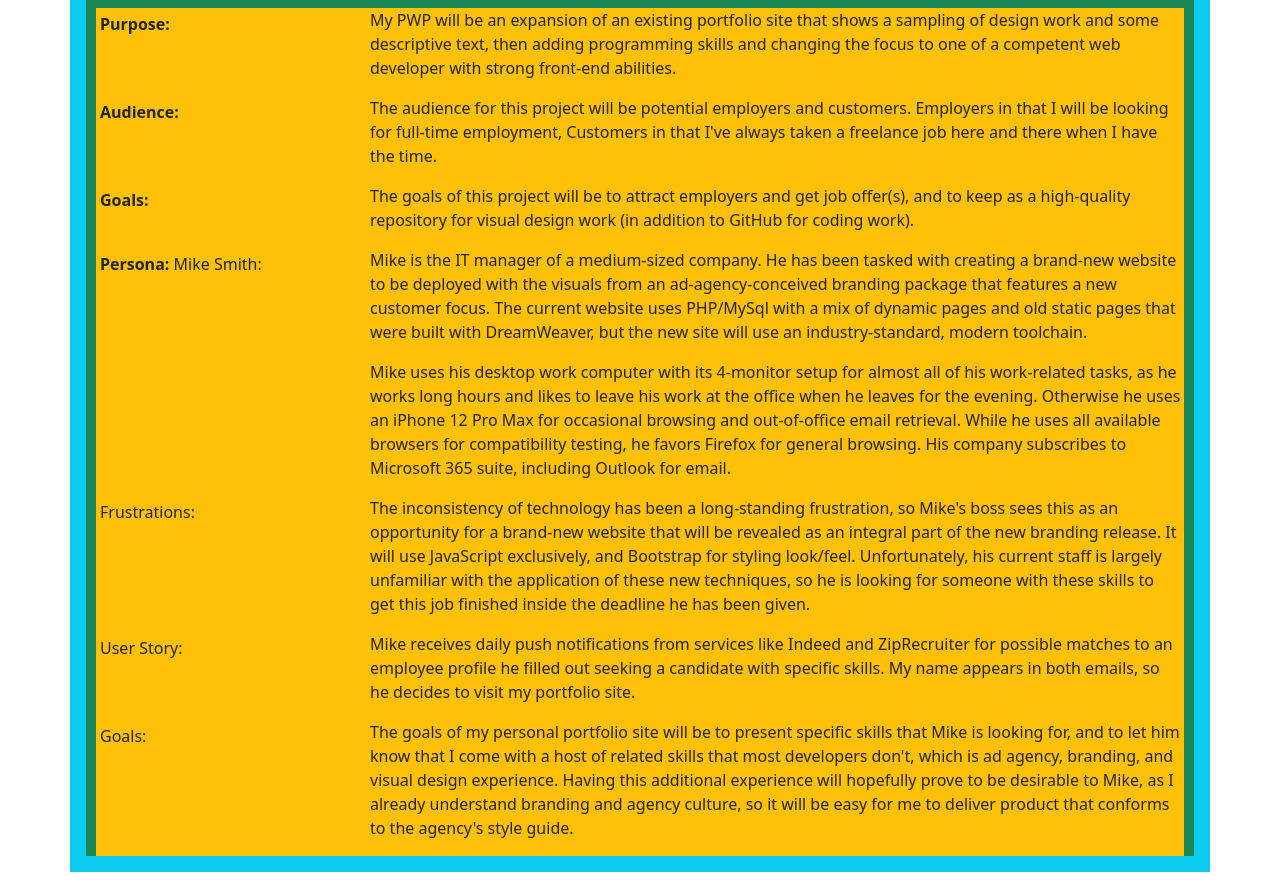
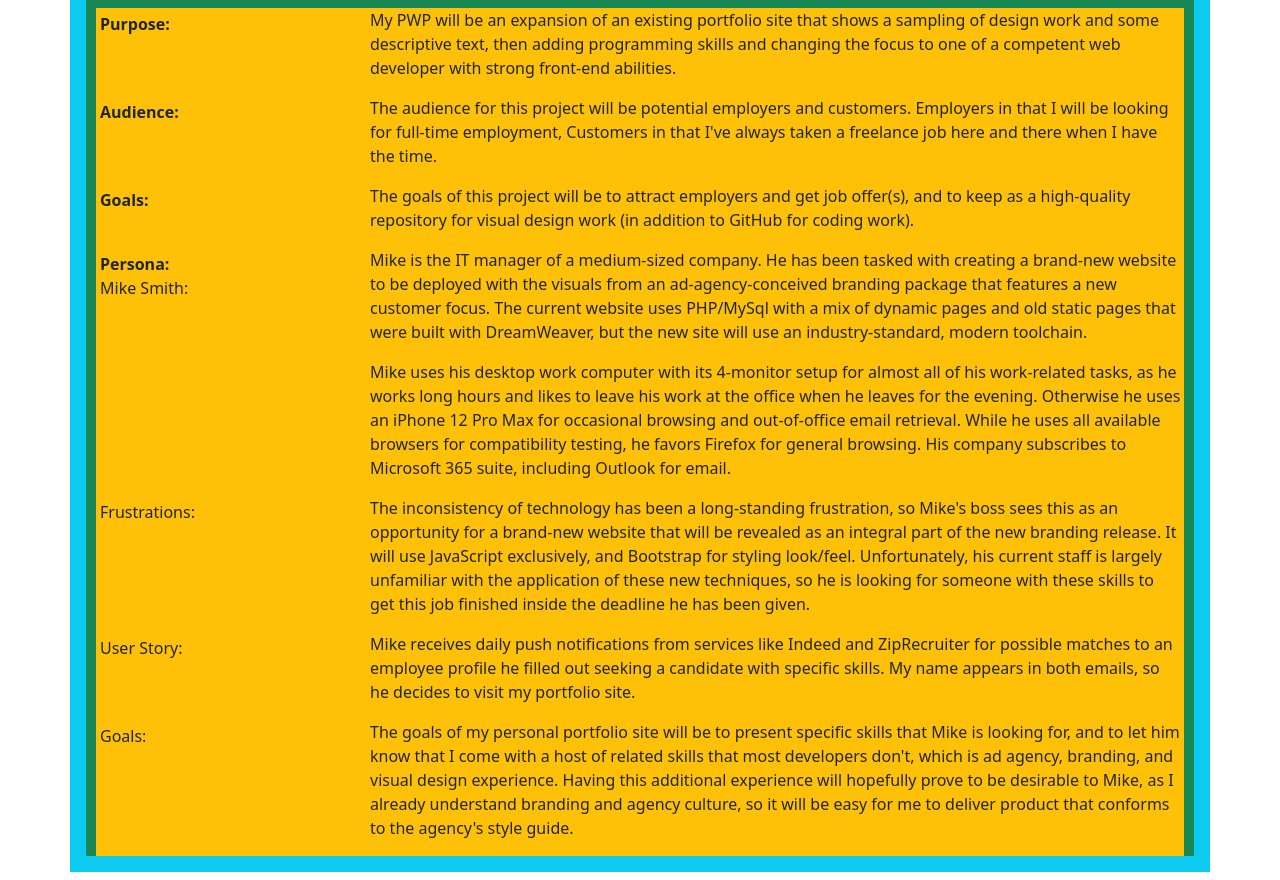
Before and after one commit to ScottCoons/my-pwp-ScottCoons, a plain HTML site: page public_html/documentation/milestone-1.html in a window 1280 px wide. Shown: the part 70-950 px from the top of the page. Drawn offline with nearby package versions, Linux system fonts and the light colour scheme.

Commit message:
added persona

```diff
--- a/public_html/documentation/milestone-1.html
+++ b/public_html/documentation/milestone-1.html
@@ -55,7 +55,7 @@
 
     <div class="d-flex row g-1 bg-warning">
         <div class=" col-3 p-1 bg-warning">
-            <p><strong>Persona:</strong>&nbsp;Mike Smith:</p>
+            <p><strong>Persona:</strong><br/>Mike Smith:</p>
         </div>
         <div class="col-9 bg-warning">
             <p>Mike is the IT manager of a medium-sized company. He has been tasked with creating a brand-new website to be deployed with the visuals from an ad-agency-conceived branding package that features a new customer focus. The current website uses PHP/MySql with a mix of dynamic pages and old static pages that were built with DreamWeaver, but the new site will use an industry-standard, modern toolchain.</p>
```
